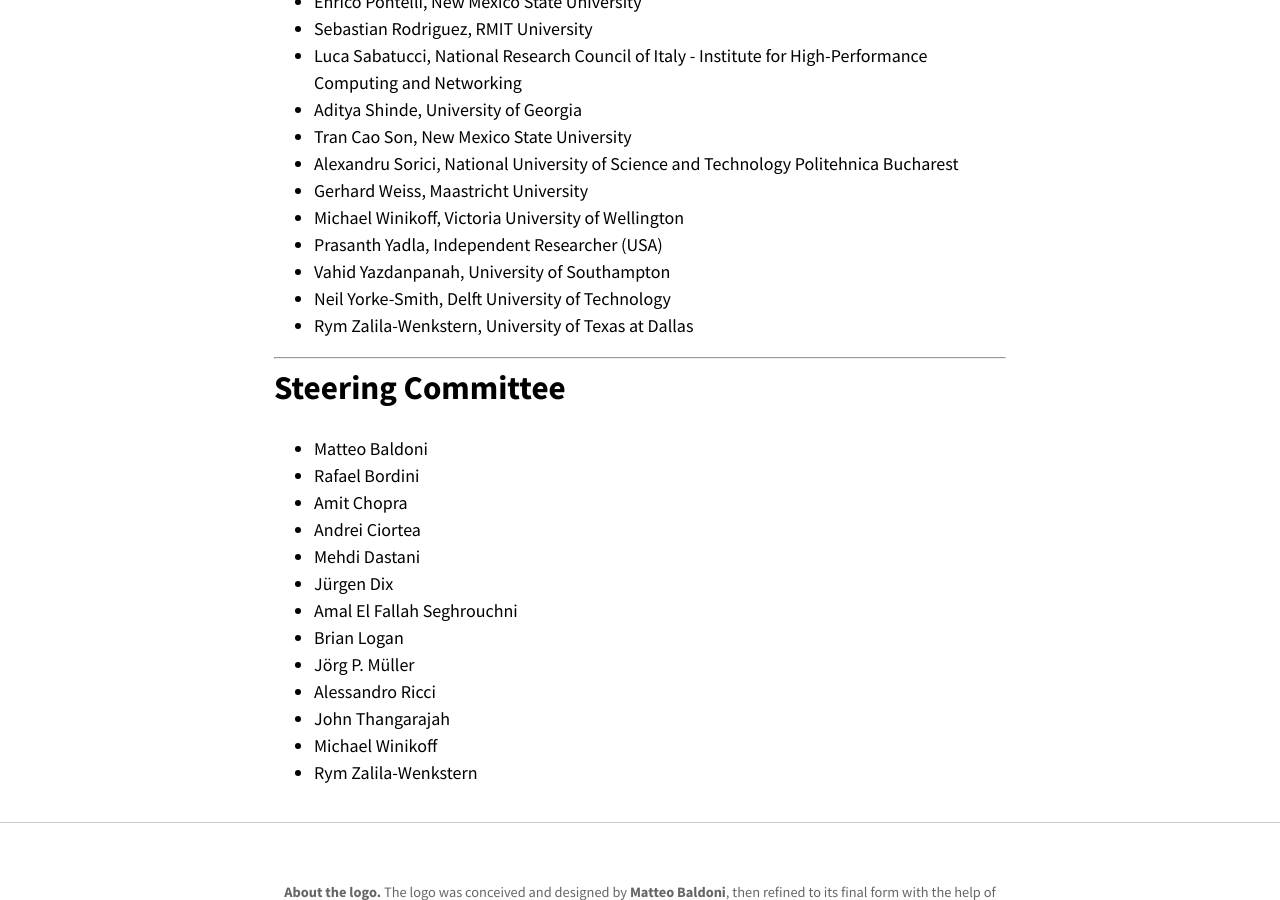
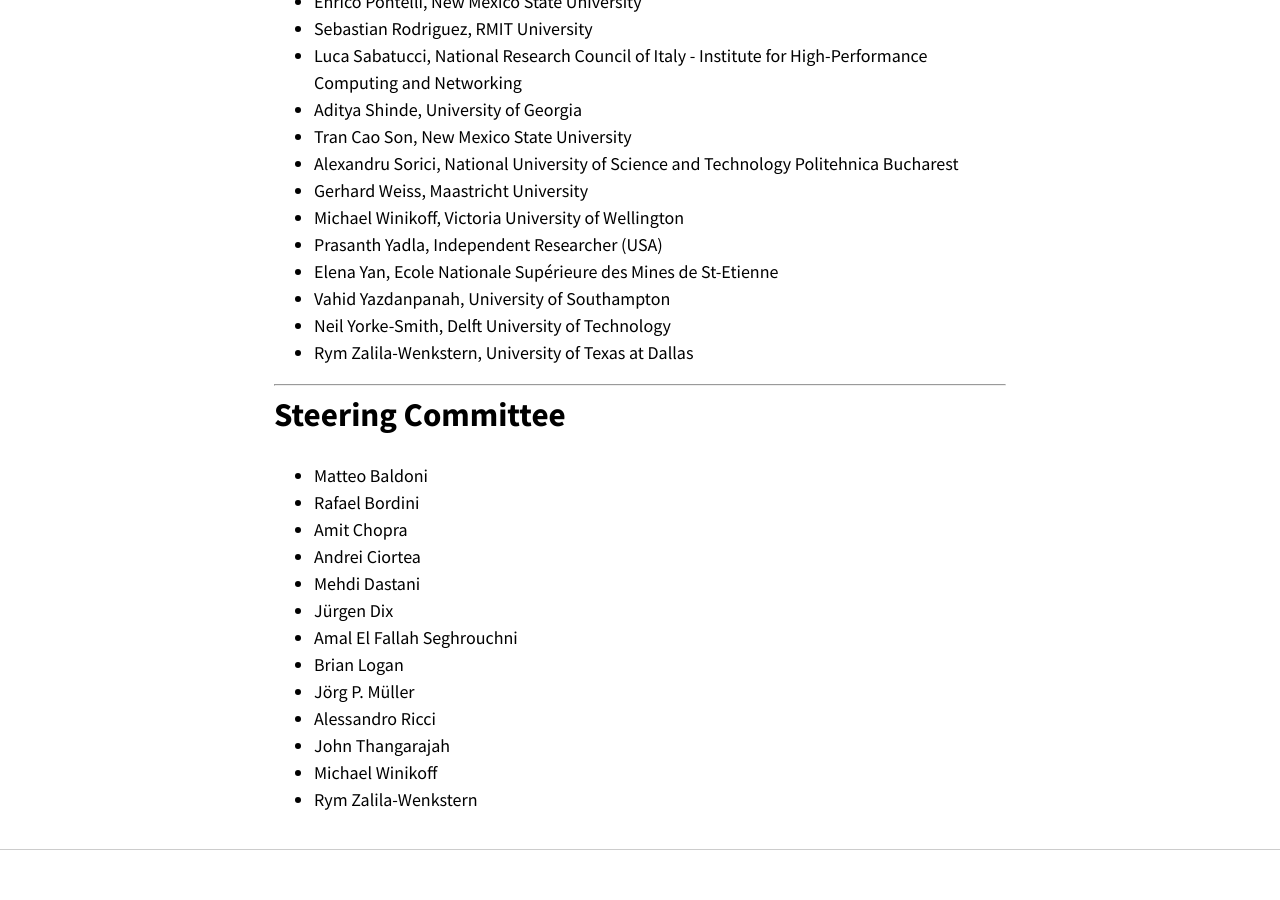
Before and after one commit to emas-workshop/2026, a Jekyll site: the page built from committees.md, in a window 1280 px wide and 900 px high, scrolled down 1398 px. Built offline with Jekyll 4.4.1, drawn with Linux system fonts in a browser that asks for light colours; nearby versions of some CDN libraries; our own code applies the rules of GitHub Pages for plain Markdown files.

Commit message:
update pc members list

```diff
--- a/committees.md
+++ b/committees.md
@@ -47,6 +47,7 @@
 - Gerhard Weiss,	Maastricht University
 - Michael Winikoff, Victoria University of Wellington
 - Prasanth Yadla, Independent Researcher (USA)
+- Elena Yan, Ecole Nationale Supérieure des Mines de St-Etienne
 - Vahid Yazdanpanah, University of Southampton
 - Neil Yorke-Smith, Delft University of Technology
 - Rym Zalila-Wenkstern, University of Texas at Dallas
```
